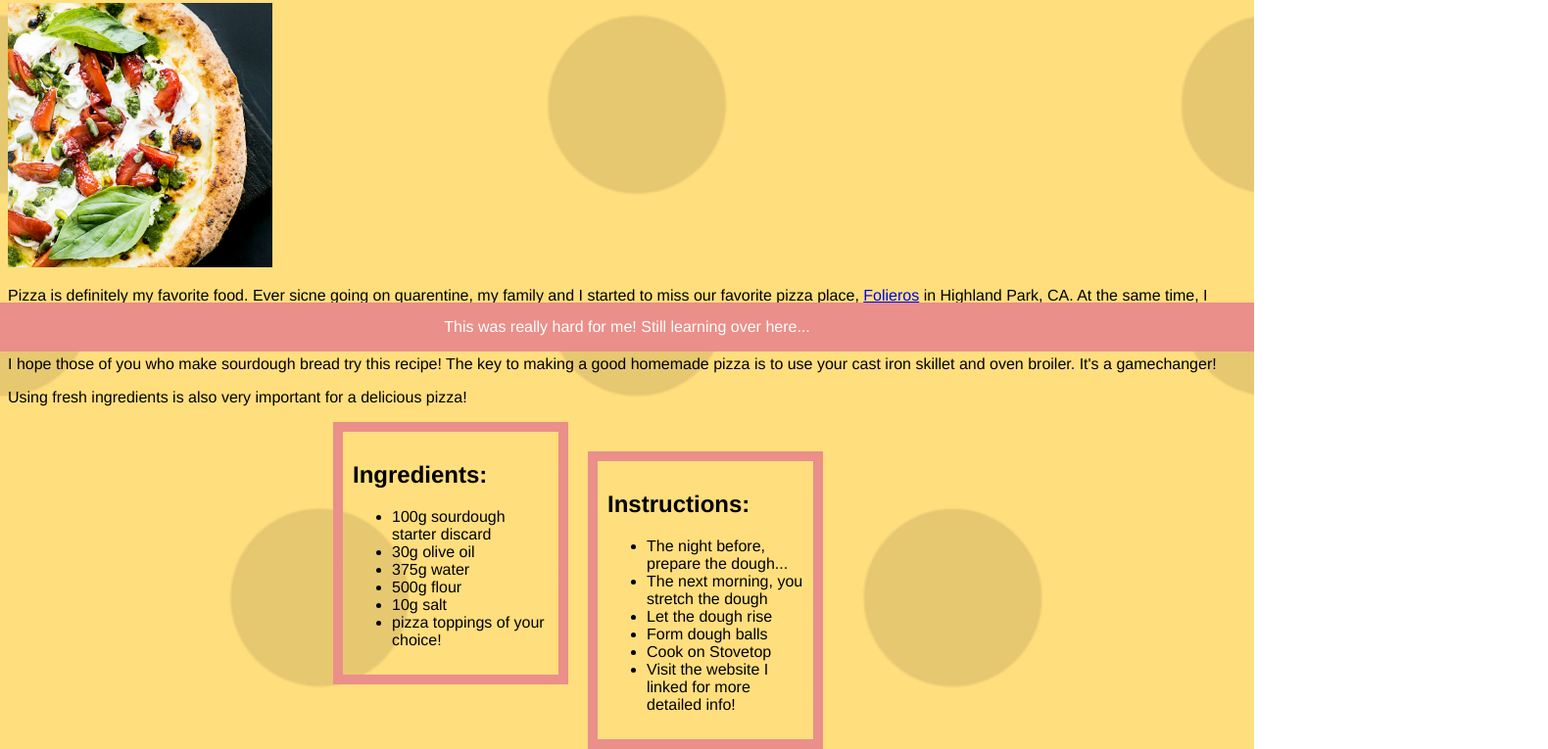
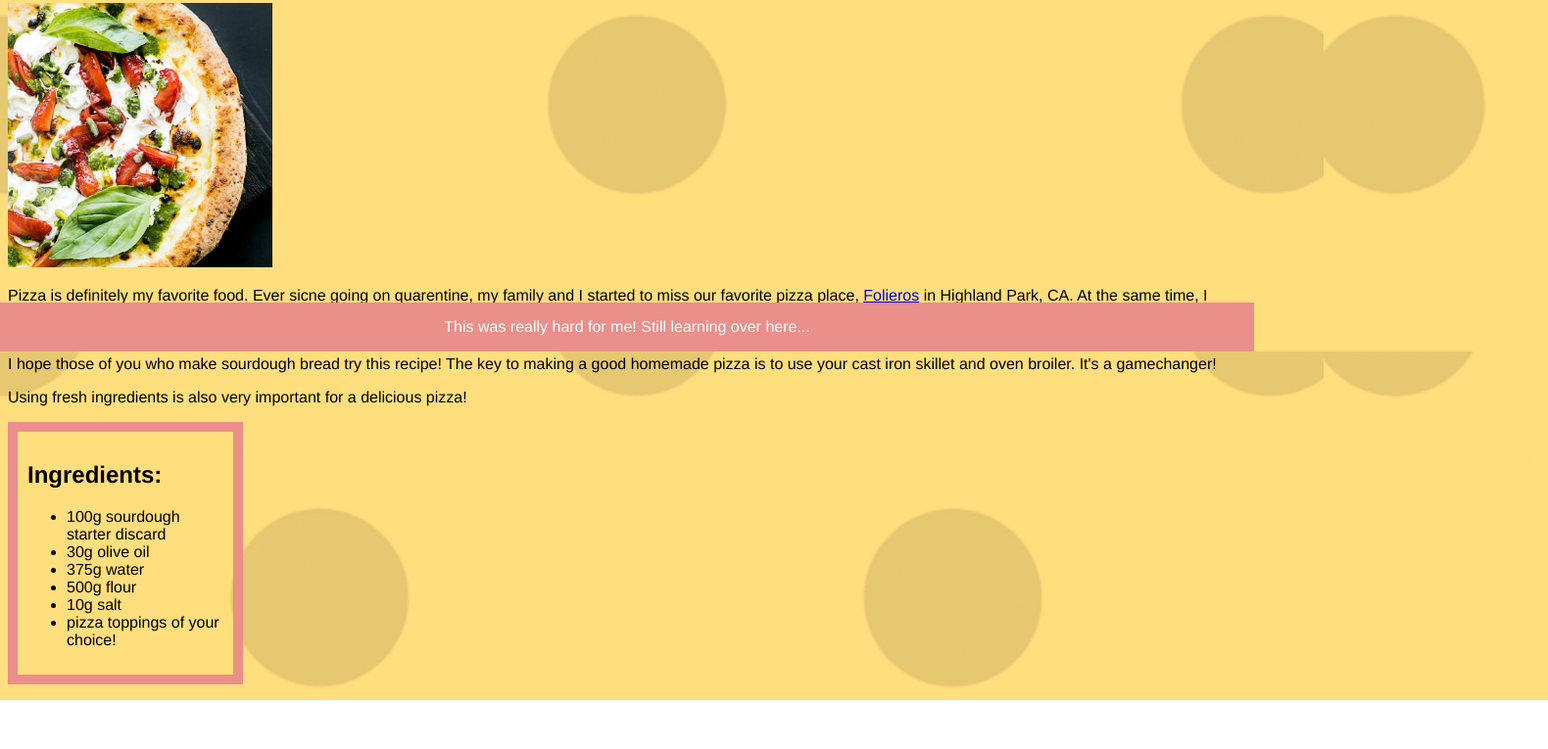
Before and after one commit to ayounglibrarian/uclax_wcib_week3, a plain HTML site: page index.html in a window 1280 px wide. Shown: the part 441-1206 px from the top of the page at 98% size, 1580 px wide, since content can reach past the window. After the commit the page ends 1156 px from the top, so only its background shows below. Drawn offline with Linux system fonts and the light colour scheme.

Commit message:
removed from line 42      <div class="main-wrapper">

```diff
--- a/index.html
+++ b/index.html
@@ -39,7 +39,6 @@
              </p>
        </div>
 
-     <div class="main-wrapper">
        <div class="main">
 
       <h2> Ingredients: </h2>
```
